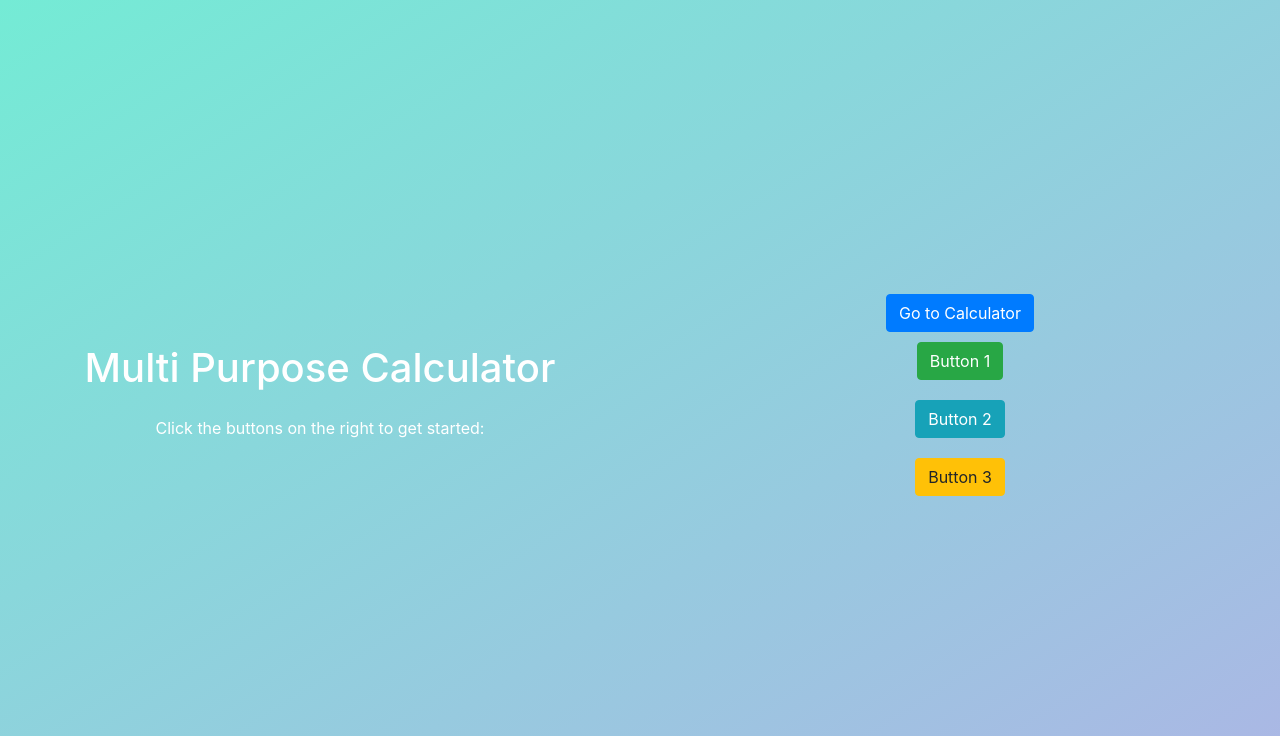
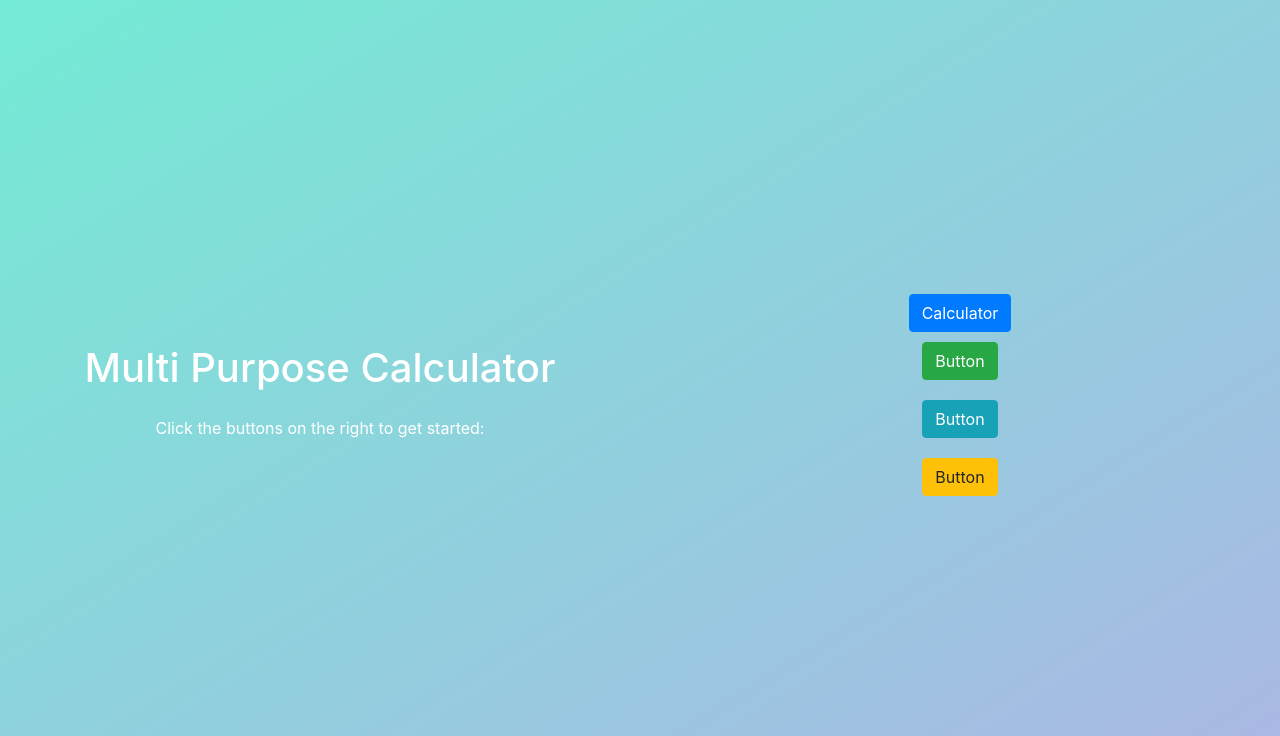
Before and after one commit to BrockAltug/Calculator, a Flask app: page / in a window 1280 px wide. Shown: the top 736 px of the page. Run offline with Flask 3, Linux system fonts and the light colour scheme; some libraries are stand-ins or nearby versions.

Commit message:
changed styling

```diff
--- a/templates/index.html
+++ b/templates/index.html
@@ -39,10 +39,10 @@
     </div>
     <div class="container button-column">
         <!-- Add buttons here as needed -->
-        <a href="/calculator" class="btn btn-primary">Go to Calculator</a>
-        <button class="btn btn-success index-button">Button 1</button>
-        <button class="btn btn-info index-button">Button 2</button>
-        <button class="btn btn-warning index-button">Button 3</button>
+        <a href="/calculator" class="btn btn-primary">Calculator</a>
+        <button class="btn btn-success index-button">Button</button>
+        <button class="btn btn-info index-button">Button</button>
+        <button class="btn btn-warning index-button">Button</button>
         <!-- Add more buttons as needed -->
     </div>
     <!-- Add Bootstrap JS and jQuery -->
```
